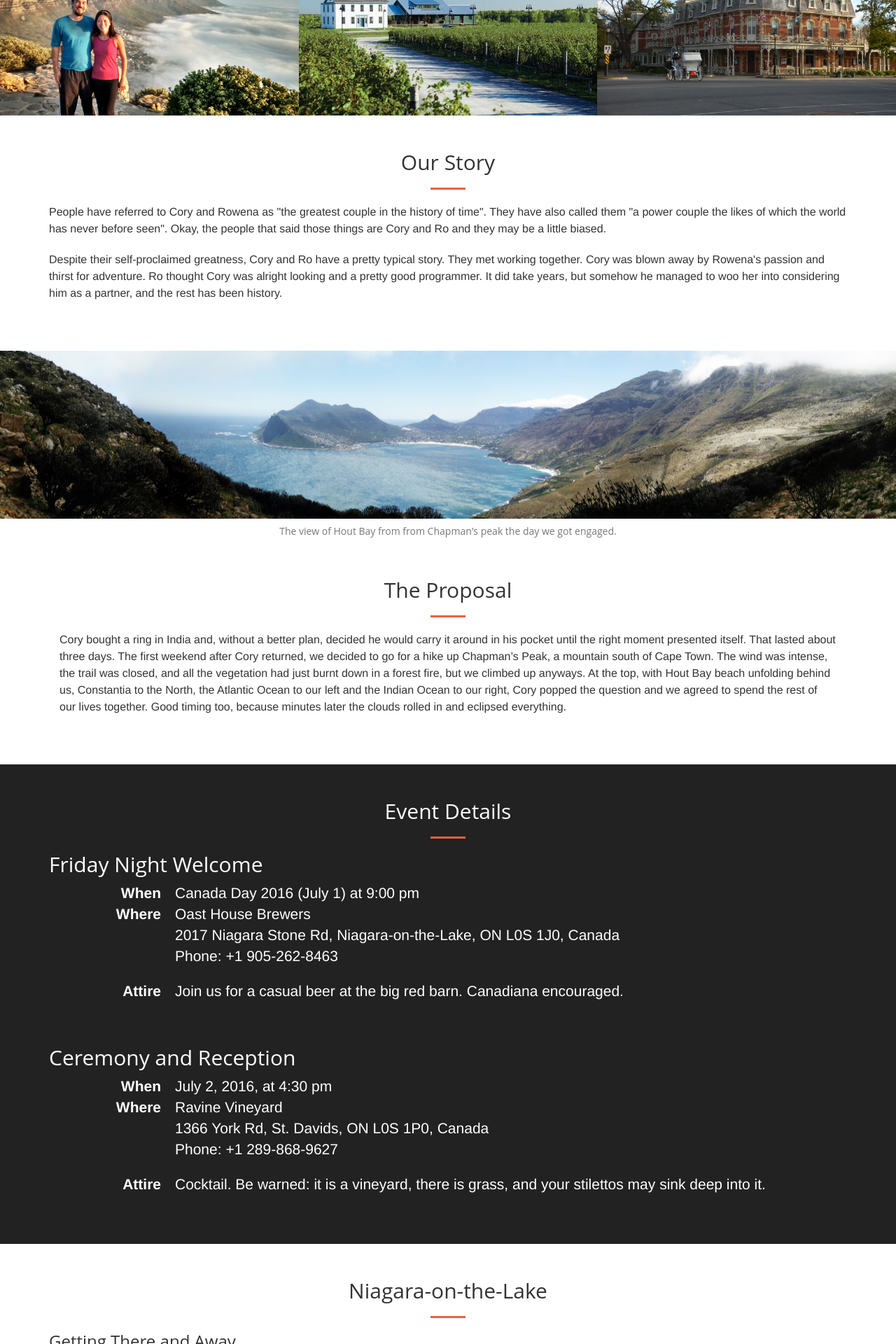
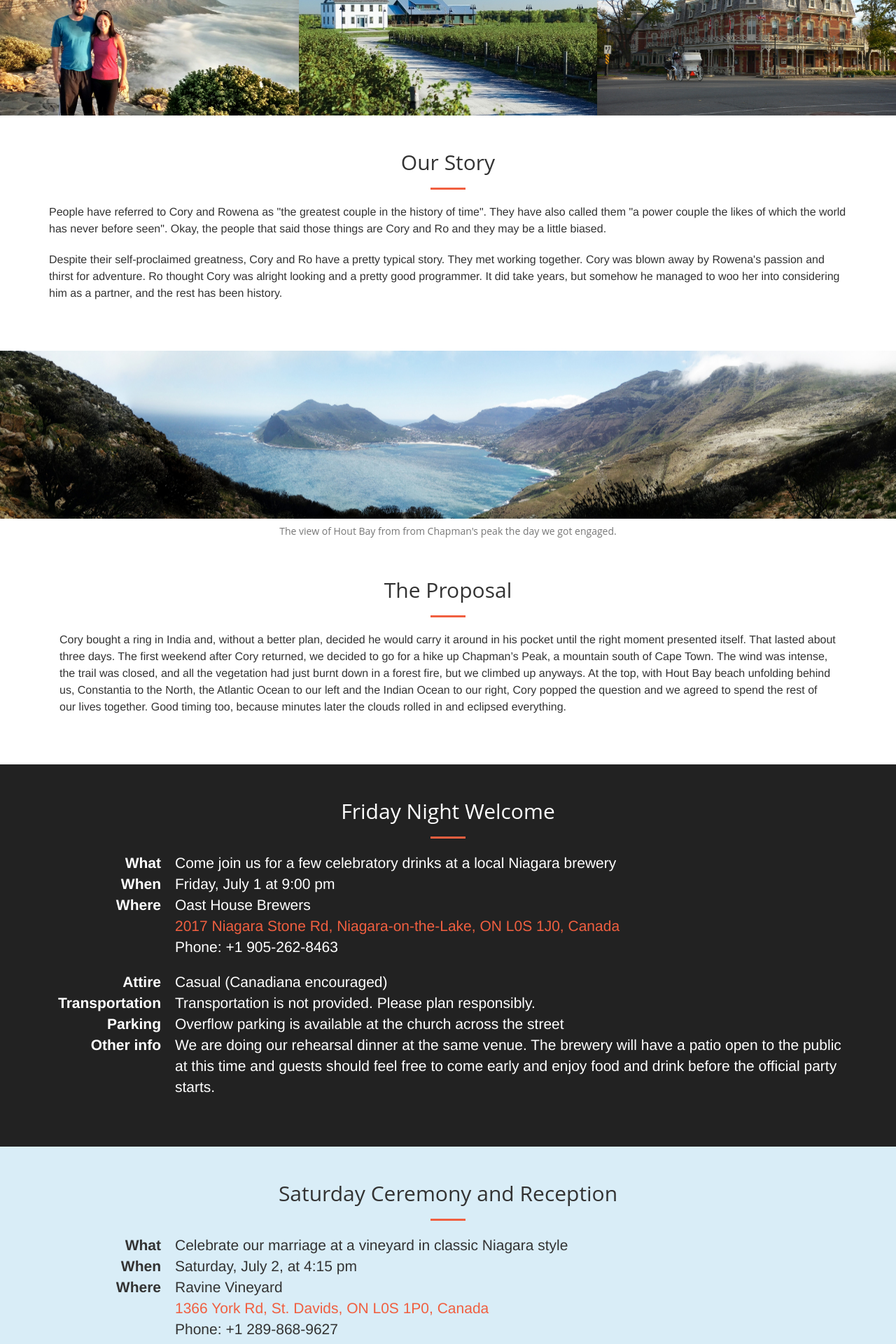
Before and after one commit to ygreif/django-wedding-website, a Django app: template bigday/templates/home.html in a window 1280 px wide. Shown: the part 1240-3160 px from the top of the page at 70% size. Run offline with Django 3.2, Linux system fonts and the light colour scheme; the template is opened without the code that fills it, so the values that code supplies are empty; some libraries are stand-ins or nearby versions.

Commit message:
update event info

```diff
--- a/bigday/templates/home.html
+++ b/bigday/templates/home.html
@@ -51,8 +51,9 @@
                 <h1>Cory and Rowena's Wedding</h1>
                 <hr>
                 <h2>It's wedding week!</h2>
-                <a href="#event" class="btn btn-info btn-xl page-scroll">Event Info</a>
-                <a href="#navigation" class="btn btn-primary btn-xl page-scroll">Look Around</a>
+                <a href="#welcome" class="btn btn-info btn-xl page-scroll">Welcome Note</a>
+                <a href="#event" class="btn btn-primary btn-xl page-scroll">Friday</a>
+                <a href="#saturday-event" class="btn btn-success btn-xl page-scroll">Saturday</a>
             </div>
         </div>
     </header>
@@ -67,7 +68,7 @@
                     </p>
                     <p>
                         If you're looking for information about the event, look no further!
-                        Please see below for all the details regarding Friday night's welcome party and Saturday's event.
+                        Please see below for all the details regarding <a href="#event" class="page-scroll">Friday night's welcome party</a> and <a href="#saturday-event" class="page-scroll">Saturday's event</a>.
                     </p>
                     </p>
                         Looking forward to seeing everyone soon!
@@ -126,9 +127,7 @@
         {% include 'partials/story.html' %}
     </section>
     {% include 'partials/proposal.html' %}
-    <section id="event" class="bg-dark">
-        {% include 'partials/event.html' %}
-    </section>
+    {% include 'partials/event.html' %}
     <section id="niagara">
         {% include 'partials/niagara.html' %}
     </section>
--- a/bigday/templates/partials/event.html
+++ b/bigday/templates/partials/event.html
@@ -1,40 +1,81 @@
+<section id="event" class="bg-dark">
     <div class="container">
         <div class="row">
             <div class="col-lg-12 ">
-            <h2 class="section-heading text-center">Event Details</h2>
+                <h2 class="section-heading text-center">Friday Night Welcome</h2>
                 <hr class="primary">
-            <h2>Friday Night Welcome</h2>
                 <dl class="dl-horizontal lead">
+                    <dt>What</dt>
+                    <dd>
+                        Come join us for a few celebratory drinks at a local Niagara brewery
+                    </dd>
                     <dt>When</dt>
-                <dd>Canada Day 2016 (July 1) at 9:00 pm</dd>
+                    <dd>Friday, July 1 at 9:00 pm</dd>
                     <dt>Where</dt>
                     <dd>
                         <address>
                             Oast House Brewers<br>
-                        2017 Niagara Stone Rd, Niagara-on-the-Lake, ON L0S 1J0, Canada<br>
+                            <a href="https://goo.gl/maps/rDqRZ4uzpGq">2017 Niagara Stone Rd, Niagara-on-the-Lake,
+                                ON L0S 1J0, Canada</a><br>
                             Phone: +1 905-262-8463
                         </address>
 
                     </dd>
                     <dt>Attire</dt>
-                <dd>Join us for a casual beer at the big red barn. Canadiana encouraged.</dd>
+                    <dd>Casual (Canadiana encouraged)</dd>
+                    <dt>Transportation</dt>
+                    <dd>Transportation is not provided. Please plan responsibly.</dd>
+                    <dt>Parking</dt>
+                    <dd>Overflow parking is available at the church across the street</dd>
+                    <dt>Other info</dt>
+                    <dd>
+                        We are doing our rehearsal dinner at the same venue.
+                        The brewery will have a patio open to the public at this time and guests should feel free
+                        to come early
+                        and enjoy food and drink before the official party starts.
+                    </dd>
                 </dl>
-			<br/>
-            <h2>Ceremony and Reception</h2>
+            </div>
+        </div>
+    </div>
+</section>
+<section id="saturday-event" class="bg-info">
+    <div class="container">
+        <div class="row">
+            <div class="col-lg-12 ">
+                <h2 class="section-heading text-center">Saturday Ceremony and Reception</h2>
+                <hr class="primary">
                 <dl class="dl-horizontal lead">
+                    <dt>What</dt>
+                    <dd>Celebrate our marriage at a vineyard in classic Niagara style</dd>
                     <dt>When</dt>
-                <dd>July 2, 2016, at 4:30 pm</dd>
+                    <dd>Saturday, July 2, at 4:15 pm</dd>
                     <dt>Where</dt>
                     <dd>
                         <address>
                             Ravine Vineyard<br>
-                        1366 York Rd, St. Davids, ON L0S 1P0, Canada<br>
+                            <a href="https://goo.gl/maps/dSSnoZGtUyK2">1366 York Rd, St. Davids, ON L0S 1P0, Canada</a><br>
                             Phone: +1 289-868-9627
                         </address>
                     </dd>
                     <dt>Attire</dt>
-                <dd>Cocktail. Be warned: it is a vineyard, there is grass, and your stilettos may sink deep into it.</dd>
+                    <dd>Cocktail. Be warned: it is a vineyard, there is grass, and your stilettos may sink deep
+                        into it.
+                    </dd>
+                    <dt>Transportation</dt>
+                    <dd>There will be three bus pick up options for guests:
+                        <ul>
+                            <li>White Oaks: <strong>3:30pm</strong>
+                            <li>Hilton Garden Inn: <strong>3:45pm</strong>
+                            <li>Downtown Niagara-on-the-Lake (exact location TBD): <strong>3:45pm</strong>
+                        </ul>
+                        Buses will be returning to the hotels and downtown Niagara throughout the night.
+
+                    </dd>
+                    <dt>Parking</dt>
+                    <dd>Parking is available on-site at Ravine</dd>
                 </dl>
             </div>
         </div>
     </div>
+</section>
```
Lines whose indentation alone changed are shown as unchanged.
